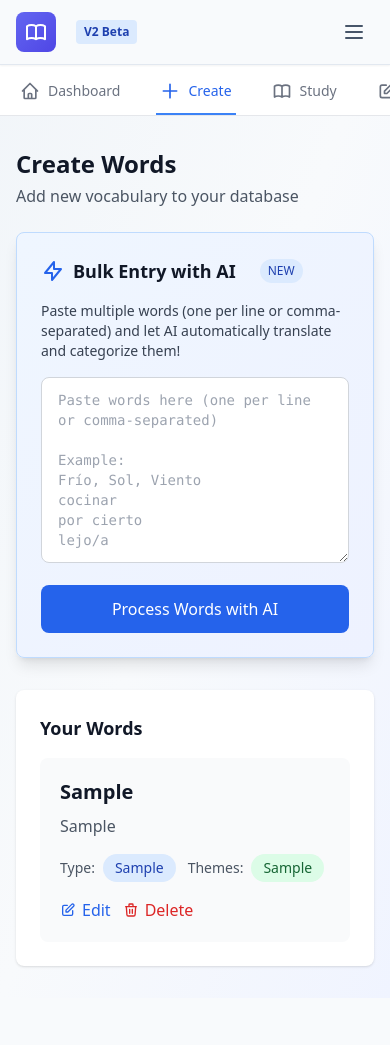
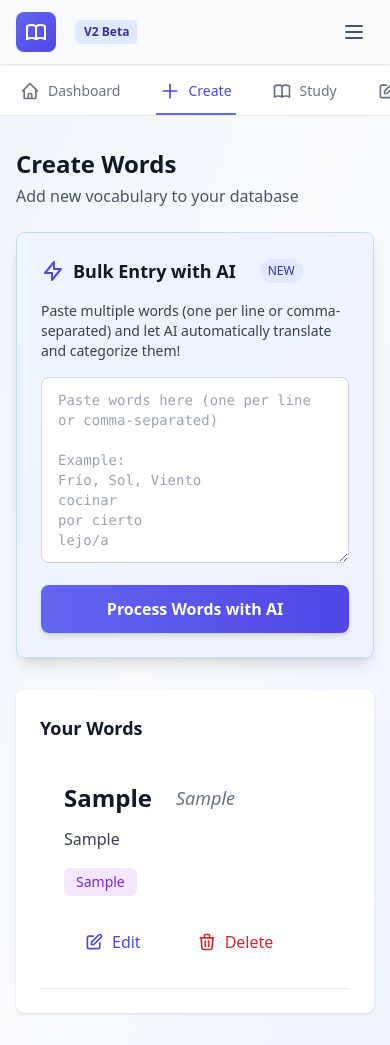
Before and after one commit to abbat37/spanish-vocab, a Flask app: page /v2/create in a window 390 px wide; the page is wider, and only the part inside the window is pictured. Before the commit the page ends 968 px from the top of that part, so only its background shows below. Run offline with Flask 3, Linux system fonts and the light colour scheme; a user stored in the database is signed in; tables that the repository leaves empty hold one stand-in row (values such as "Sample post"); style sheets or scripts are compiled from the project's sources.

Commit message:
ui: Refine V2 design system and improve UX consistency
- Apply primary color scheme throughout V2 interface
  - Update navigation tabs to use primary-500/600 colors
  - Change thunderbolt icon, NEW badge, and textarea focus ring to primary colors
  - Update "Process Words with AI" button to match V1 primary button gradient
  - Change V2 Beta label to primary color scheme

- Improve word card typography and layout
  - Apply dictionary-style design with bold headword and italic type
  - Display "function_word" as "function word" (replace underscores with spaces)
  - Increase type label size from text-base to text-lg
  - Add 24px gap between word and type (gap-6)
  - Use items-center for proper vertical alignment

- Enhance action buttons
  - Increase button padding (px-5 py-2.5) and icon size (w-5 h-5)
  - Add proper hover states with background colors
  - Left-align button content with justify-start
  - Display horizontally on mobile, vertically on desktop

- Update theme badges to purple color scheme (bg-purple-100 text-purple-700)

- Improve dashboard messaging
  - Change "Welcome to V2" → "Welcome to your personal vocabulary builder"
  - Change "How V2 Works" → "How it works"
  - Update section to use primary color scheme
  - Rewrite descriptions to be more user-friendly and self-explanatory

All changes align with design system and ensure consistent styling across V1 and V2.

Co-Authored-By: Claude Sonnet 4.5 <noreply@anthropic.com>

```diff
--- a/app/templates/base.html
+++ b/app/templates/base.html
@@ -21,7 +21,7 @@
                     <div class="flex items-center space-x-2">
                         <h1 class="text-xl font-bold text-calm-900 hidden sm:block">Spanish Learner</h1>
                         {% if request.path.startswith('/v2') %}
-                        <span class="text-xs bg-blue-100 text-blue-800 px-2 py-1 rounded font-semibold">V2 Beta</span>
+                        <span class="text-xs bg-primary-100 text-primary-800 px-2 py-1 rounded font-semibold">V2 Beta</span>
                         {% endif %}
                     </div>
                 </div>
--- a/app/v2/templates/v2/base.html
+++ b/app/v2/templates/v2/base.html
@@ -7,7 +7,7 @@
         <nav class="flex space-x-8" aria-label="V2 Navigation">
             <!-- Dashboard Tab -->
             <a href="{{ url_for('v2.dashboard') }}"
-               class="{% if request.endpoint == 'v2.dashboard' %}border-blue-500 text-blue-600{% else %}border-transparent text-gray-500 hover:border-gray-300 hover:text-gray-700{% endif %} inline-flex items-center px-1 pt-4 pb-3 border-b-2 text-sm font-medium">
+               class="{% if request.endpoint == 'v2.dashboard' %}border-primary-500 text-primary-600{% else %}border-transparent text-gray-500 hover:border-gray-300 hover:text-gray-700{% endif %} inline-flex items-center px-1 pt-4 pb-3 border-b-2 text-sm font-medium">
                 <svg class="mr-2 h-5 w-5" fill="none" stroke="currentColor" viewBox="0 0 24 24">
                     <path stroke-linecap="round" stroke-linejoin="round" stroke-width="2" d="M3 12l2-2m0 0l7-7 7 7M5 10v10a1 1 0 001 1h3m10-11l2 2m-2-2v10a1 1 0 01-1 1h-3m-6 0a1 1 0 001-1v-4a1 1 0 011-1h2a1 1 0 011 1v4a1 1 0 001 1m-6 0h6" />
                 </svg>
@@ -16,7 +16,7 @@
 
             <!-- Create Tab -->
             <a href="{{ url_for('v2.create') }}"
-               class="{% if request.endpoint == 'v2.create' %}border-blue-500 text-blue-600{% else %}border-transparent text-gray-500 hover:border-gray-300 hover:text-gray-700{% endif %} inline-flex items-center px-1 pt-4 pb-3 border-b-2 text-sm font-medium">
+               class="{% if request.endpoint == 'v2.create' %}border-primary-500 text-primary-600{% else %}border-transparent text-gray-500 hover:border-gray-300 hover:text-gray-700{% endif %} inline-flex items-center px-1 pt-4 pb-3 border-b-2 text-sm font-medium">
                 <svg class="mr-2 h-5 w-5" fill="none" stroke="currentColor" viewBox="0 0 24 24">
                     <path stroke-linecap="round" stroke-linejoin="round" stroke-width="2" d="M12 4v16m8-8H4" />
                 </svg>
@@ -25,7 +25,7 @@
 
             <!-- Study Tab -->
             <a href="{{ url_for('v2.study') }}"
-               class="{% if request.endpoint == 'v2.study' %}border-blue-500 text-blue-600{% else %}border-transparent text-gray-500 hover:border-gray-300 hover:text-gray-700{% endif %} inline-flex items-center px-1 pt-4 pb-3 border-b-2 text-sm font-medium">
+               class="{% if request.endpoint == 'v2.study' %}border-primary-500 text-primary-600{% else %}border-transparent text-gray-500 hover:border-gray-300 hover:text-gray-700{% endif %} inline-flex items-center px-1 pt-4 pb-3 border-b-2 text-sm font-medium">
                 <svg class="mr-2 h-5 w-5" fill="none" stroke="currentColor" viewBox="0 0 24 24">
                     <path stroke-linecap="round" stroke-linejoin="round" stroke-width="2" d="M12 6.253v13m0-13C10.832 5.477 9.246 5 7.5 5S4.168 5.477 3 6.253v13C4.168 18.477 5.754 18 7.5 18s3.332.477 4.5 1.253m0-13C13.168 5.477 14.754 5 16.5 5c1.747 0 3.332.477 4.5 1.253v13C19.832 18.477 18.247 18 16.5 18c-1.746 0-3.332.477-4.5 1.253" />
                 </svg>
@@ -34,7 +34,7 @@
 
             <!-- Revise Tab -->
             <a href="{{ url_for('v2.revise') }}"
-               class="{% if request.endpoint == 'v2.revise' %}border-blue-500 text-blue-600{% else %}border-transparent text-gray-500 hover:border-gray-300 hover:text-gray-700{% endif %} inline-flex items-center px-1 pt-4 pb-3 border-b-2 text-sm font-medium">
+               class="{% if request.endpoint == 'v2.revise' %}border-primary-500 text-primary-600{% else %}border-transparent text-gray-500 hover:border-gray-300 hover:text-gray-700{% endif %} inline-flex items-center px-1 pt-4 pb-3 border-b-2 text-sm font-medium">
                 <svg class="mr-2 h-5 w-5" fill="none" stroke="currentColor" viewBox="0 0 24 24">
                     <path stroke-linecap="round" stroke-linejoin="round" stroke-width="2" d="M11 5H6a2 2 0 00-2 2v11a2 2 0 002 2h11a2 2 0 002-2v-5m-1.414-9.414a2 2 0 112.828 2.828L11.828 15H9v-2.828l8.586-8.586z" />
                 </svg>
--- a/app/v2/templates/v2/create.html
+++ b/app/v2/templates/v2/create.html
@@ -13,11 +13,11 @@
     <!-- Bulk Entry Section (Phase 4) -->
     <div class="bg-gradient-to-br from-blue-50 to-indigo-50 rounded-lg shadow-lg p-6 mb-8 border border-blue-200">
         <div class="flex items-center mb-4">
-            <svg class="w-6 h-6 text-blue-600 mr-2" fill="none" stroke="currentColor" viewBox="0 0 24 24">
+            <svg class="w-6 h-6 text-primary-600 mr-2" fill="none" stroke="currentColor" viewBox="0 0 24 24">
                 <path stroke-linecap="round" stroke-linejoin="round" stroke-width="2" d="M13 10V3L4 14h7v7l9-11h-7z" />
             </svg>
             <h2 class="text-lg font-semibold text-gray-900">Bulk Entry with AI</h2>
-            <span class="ml-6 text-xs bg-blue-100 text-blue-800 px-2 py-1 rounded-full font-medium">NEW</span>
+            <span class="ml-6 text-xs bg-primary-100 text-primary-800 px-2 py-1 rounded-full font-medium">NEW</span>
         </div>
         <p class="text-sm text-gray-700 mb-4">Paste multiple words (one per line or comma-separated) and let AI automatically translate and categorize them!</p>
 
@@ -25,14 +25,14 @@
         <div class="mb-4">
             <textarea id="bulk-input"
                       rows="8"
-                      class="w-full px-4 py-3 border border-gray-300 rounded-lg focus:ring-2 focus:ring-blue-500 focus:border-transparent font-mono text-sm"
+                      class="w-full px-4 py-3 border border-gray-300 rounded-lg focus:ring-2 focus:ring-primary-500 focus:border-transparent font-mono text-sm"
                       placeholder="Paste words here (one per line or comma-separated)&#10;&#10;Example:&#10;Frío, Sol, Viento&#10;cocinar&#10;por cierto&#10;lejo/a"></textarea>
         </div>
 
         <!-- Process Button -->
         <button id="process-btn"
                 onclick="processBulkWords()"
-                class="w-full bg-blue-600 text-white px-6 py-3 rounded-lg hover:bg-blue-700 font-medium transition">
+                class="w-full bg-gradient-to-r from-primary-500 to-primary-600 hover:from-primary-600 hover:to-primary-700 text-white font-semibold py-3 px-6 rounded-lg shadow-md hover:shadow-lg transform hover:-translate-y-0.5 transition duration-200">
             <span id="btn-text" class="flex items-center justify-center">Process Words with AI</span>
             <span id="btn-loading" class="hidden flex items-center justify-center">
                 <svg class="animate-spin h-5 w-5 mr-2" fill="none" viewBox="0 0 24 24">
@@ -55,50 +55,39 @@
         <!-- Card-based layout for all screen sizes -->
         <div class="space-y-3">
             {% for word in words %}
-            <div class="bg-gray-50 rounded-lg p-5 hover:bg-gray-100 transition">
-                <div class="flex flex-col sm:flex-row sm:items-start sm:justify-between gap-4">
+            <div class="bg-white border-b border-gray-200 p-6 hover:bg-gray-50 transition">
+                <div class="flex flex-col sm:flex-row sm:items-start sm:justify-between gap-6">
                     <!-- Left: Word content -->
                     <div class="flex-1 min-w-0">
-                        <!-- Spanish word -->
-                        <h3 class="font-semibold text-gray-900 text-xl mb-2">{{ word.spanish }}</h3>
+                        <!-- Dictionary-style header: word + type -->
+                        <div class="mb-3 flex items-center gap-6">
+                            <h3 class="font-bold text-gray-900 text-2xl">{{ word.spanish }}</h3>
+                            <span class="text-gray-500 text-lg italic">{{ word.word_type.replace('_', ' ') }}</span>
+                        </div>
 
-                        <!-- English translation -->
-                        <p class="text-gray-600 mb-4">{{ word.english }}</p>
+                        <!-- Definition -->
+                        <p class="text-gray-700 text-base mb-4 leading-relaxed">{{ word.english }}</p>
 
-                        <!-- Type and Themes badges -->
-                        <div class="flex flex-wrap gap-3">
-                            <!-- Type badge -->
-                            <div class="flex items-center gap-2">
-                                <span class="text-sm text-gray-600 font-medium">Type:</span>
-                                <span class="inline-flex items-center px-3 py-1 rounded-full text-sm font-medium bg-blue-100 text-blue-800">
-                                    {{ word.word_type }}
-                                </span>
-                            </div>
-
-                            <!-- Themes badges -->
-                            <div class="flex items-center gap-2">
-                                <span class="text-sm text-gray-600 font-medium">Themes:</span>
-                                <div class="flex flex-wrap gap-2">
-                                    {% for theme in word.themes.split(',') %}
-                                    <span class="inline-flex items-center px-3 py-1 rounded-full text-sm font-medium bg-green-100 text-green-800">
-                                        {{ theme }}
-                                    </span>
-                                    {% endfor %}
-                                </div>
-                            </div>
+                        <!-- Themes -->
+                        <div class="flex flex-wrap gap-4">
+                            {% for theme in word.themes.split(',') %}
+                            <span class="px-3 py-1 text-sm font-medium bg-purple-100 text-purple-700 rounded-md">
+                                {{ theme }}
+                            </span>
+                            {% endfor %}
                         </div>
                     </div>
 
                     <!-- Right: Actions -->
-                    <div class="flex sm:flex-col gap-3 sm:gap-2 flex-shrink-0">
-                        <button class="text-blue-600 hover:text-blue-800 flex items-center gap-1.5 transition font-medium">
-                            <svg class="w-4 h-4" fill="none" stroke="currentColor" viewBox="0 0 24 24">
+                    <div class="flex flex-row sm:flex-col gap-4 flex-shrink-0">
+                        <button class="px-5 py-2.5 text-base font-medium text-primary-600 hover:text-primary-700 hover:bg-primary-50 rounded-lg transition duration-200 flex items-center justify-start gap-2">
+                            <svg class="w-5 h-5" fill="none" stroke="currentColor" viewBox="0 0 24 24">
                                 <path stroke-linecap="round" stroke-linejoin="round" stroke-width="2" d="M11 5H6a2 2 0 00-2 2v11a2 2 0 002 2h11a2 2 0 002-2v-5m-1.414-9.414a2 2 0 112.828 2.828L11.828 15H9v-2.828l8.586-8.586z" />
                             </svg>
                             <span>Edit</span>
                         </button>
-                        <button class="text-red-600 hover:text-red-800 flex items-center gap-1.5 transition font-medium">
-                            <svg class="w-4 h-4" fill="none" stroke="currentColor" viewBox="0 0 24 24">
+                        <button class="px-5 py-2.5 text-base font-medium text-red-600 hover:text-red-700 hover:bg-red-50 rounded-lg transition duration-200 flex items-center justify-start gap-2">
+                            <svg class="w-5 h-5" fill="none" stroke="currentColor" viewBox="0 0 24 24">
                                 <path stroke-linecap="round" stroke-linejoin="round" stroke-width="2" d="M19 7l-.867 12.142A2 2 0 0116.138 21H7.862a2 2 0 01-1.995-1.858L5 7m5 4v6m4-6v6m1-10V4a1 1 0 00-1-1h-4a1 1 0 00-1 1v3M4 7h16" />
                             </svg>
                             <span>Delete</span>
```
Also changed, not shown: app/v2/templates/v2/dashboard.html (+11 -11 lines).
